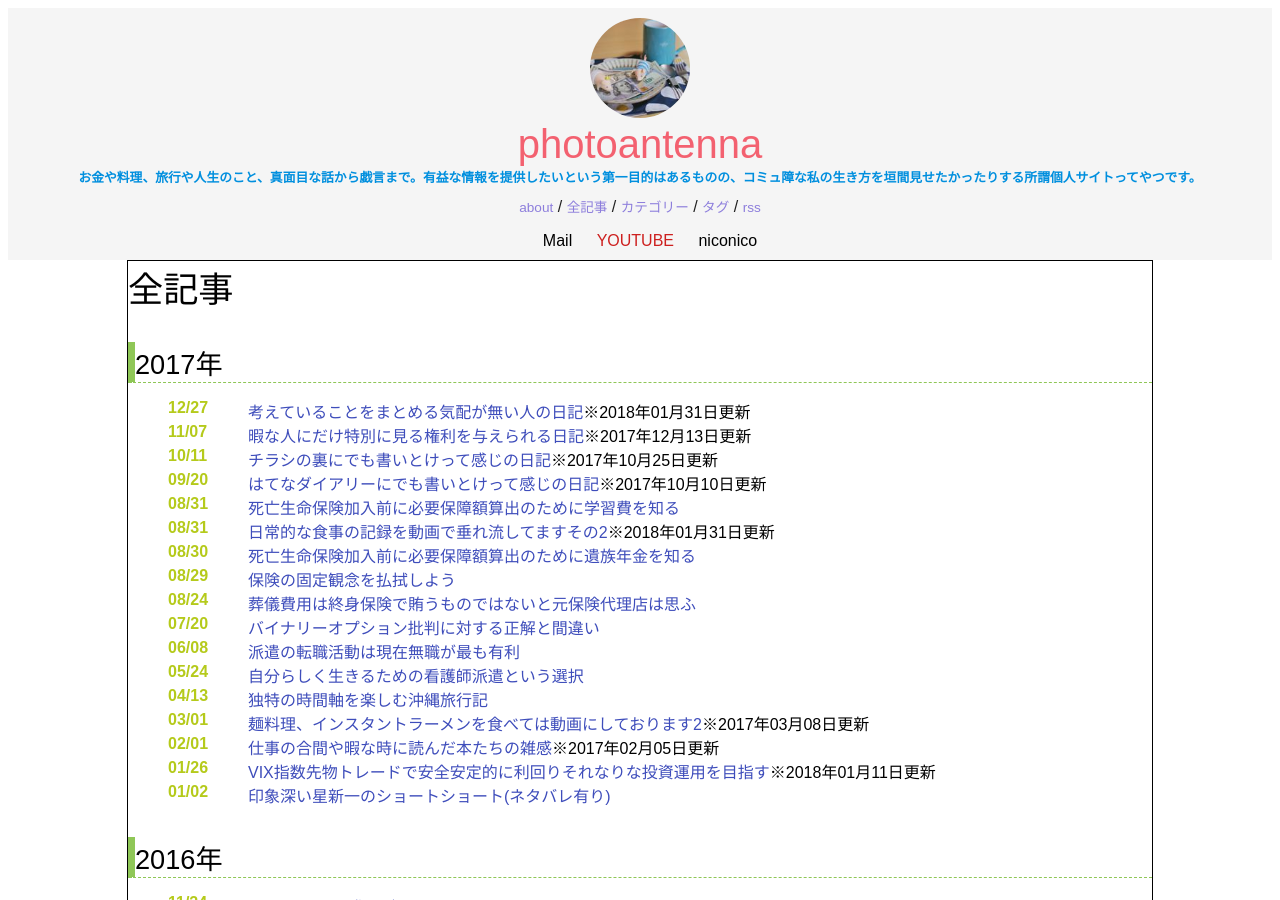
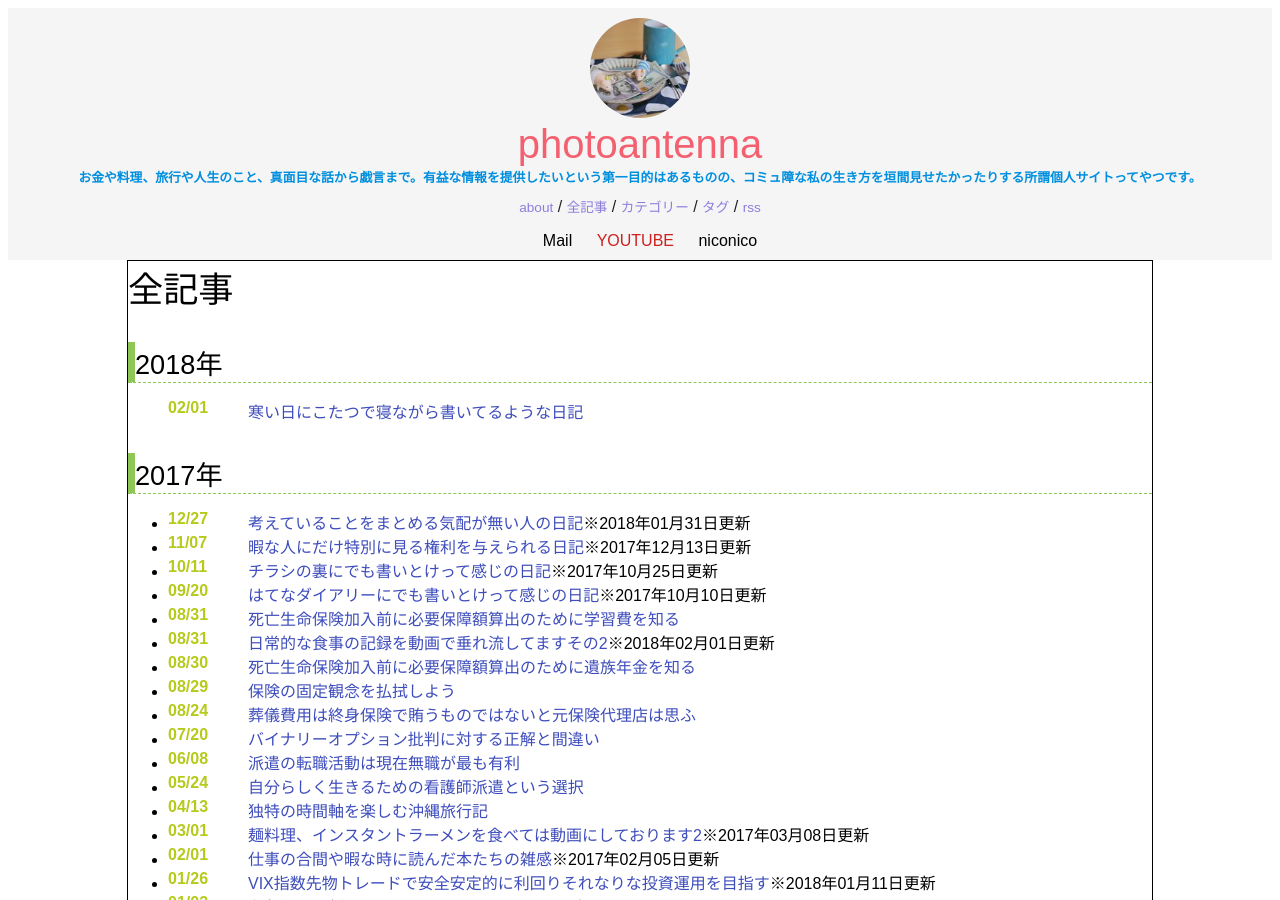
Before and after one commit to photoantenna/photoantenna.github.io, a Jekyll site: the page built from archive.html, in a window 1280 px wide and 900 px high. Built offline with Jekyll 4.4.1, drawn with Linux system fonts in a browser that asks for light colours; some of the changed lines change nothing that is shown.

Commit message:
日記更新、5月後半の食事動画アップ

```diff
--- a/_posts/2017-8-31-food.md
+++ b/_posts/2017-8-31-food.md
@@ -2,7 +2,7 @@
 layout: post
 title: "日常的な食事の記録を動画で垂れ流してますその2"
 permalink: table2
-update: 2018-1-31
+update: 2018-2-1
 excerpt: "特別なものを作るでもない、張り切って作るでもない普通の食事内容を記録して動画に残しています。レシピも載せないので何の参考にもなりませんが、他人の家を覗き見するような気持ちで見るともしかしたら楽しめるかもしれませんｗ"
 categories: "料理"
 tags: "料理 動画"
@@ -151,3 +151,21 @@
 この店はなんと言っても冷やしたぬきうどん。冬に行っても誰か一人は冷やしたぬきうどんを確保した方が良いレベルで冷やしたぬきうどん。うどん屋さんだけど何気に蕎麦もかなり美味しい。しかしそれでも冷やしたぬきうどんなのですこの店は。コシの強さ、ツルリとした滑らかな喉越し、ツユの旨さ、天かすの揚げ具合、異質な感じのトマト(リンゴの時もある)、ボリューム、値段どれを取っても隙がまるで無い。大盛りにするとでかい洗面器のような器でもってきてくれる。軽くデカ盛りに片足突っ込んだくらいの量。とりあえずいわきでうどんって言ったら間違いなくココです。むしろ他に匹敵する店があったら教えて欲しい。ややつっけんどんなおばちゃんもそれはそれで風物詩ということで大目に見ていただきたいくらいにはとにかく美味しいのです。いわき市で急にうどんが食べたくなったら是非ともお立ち寄りください。
 
 <iframe src="https://www.google.com/maps/embed?pb=!1m14!1m8!1m3!1d12758.413742543575!2d140.796294!3d36.923745!3m2!1i1024!2i768!4f13.1!3m3!1m2!1s0x0%3A0x42491c554adb89b!2z5omH5bGL44GG44Gp44KT6JS1!5e0!3m2!1sja!2sjp!4v1517364995369" width="400" height="300" frameborder="0" style="border:0" allowfullscreen></iframe>
+
+### 2017年5月の食事動画後半:黒部ダムやばす
+
+人間に工事できない場所は無いのだろうか？
+
+<div class="video-container"><iframe width="560" height="315" src="https://www.youtube.com/embed/Ieyq0PGOzFo" frameborder="0" allow="autoplay; encrypted-media" allowfullscreen></iframe></div>
+
+#### 黒部ダム周辺を旅行してきました。
+
+黒部立山ツアー的なものに参加してきた。さすが長野の山の方なだけあって暖かい5月だというのにちらほら雪が積もっていた。ってか万年雪が多めな感じらしい。黒部ダムはトロッコ列車に乗って豊かな自然を満喫しながら室井滋のナレーションに従って黒部ダム建設当時の状況がおぼろげながら伺い知れた。ダム建設に関してはね、正直どんだけ死人出たのよって感じｗそもそも工事難易度高いし雪めっちゃ降るから現場行くこと自体が大変だしでちょっとワタクシは余程の報酬積まれても仕事お断りしたい所存です。まずここにダム作ろうと思った奴サイコパスなんじゃねぇかと思っちゃいますですよ。
+
+まぁそんなことは置いておいて、黒部ダム界隈は非常に緑深い渓谷のような景観で最高に清々しかった。そんで立山連峰をちょっと登れば雄々しいというか刺々しい山々が雪を纏って神秘的でもあったり。いやー山って素晴らしいですね。こんなん歩いて登る人いるんだから人間ってオソロシス。
+
+動画には無いけど黒部ダムからトロリーバスで山の上の方に行ってアルペンルートも見てきた。道路脇に20mくらいの高〜い雪の壁が出来てるとこね。何かで見たことある人もいるんじゃないでしょうか。さすがにピーク時ほど高くなかったもののそれでも十数メートルの雪が積もっていた。こりゃすげーって感じの景色ではあるんだけどもいかんせん人も多いもので実際そこまでの感動は無かった。やはり景観を損ねるのは観光客そのものである。私もその一人なんだけどさ。個人的にはトロッコ列車の自然の方が断然好き。サル見れたしねｗ
+
+ちなみに参加したツアー最終日は朝6時くらいに食事して帰り新幹線で東京に着いたのが日付変わる前くらい。朝、食堂に行く時にはツアーガイドさんが「おはようございます」と出迎えてくれた。早起きで大変だなーなんて思ってて帰りに新幹線降りる前に明日は流石に休みだろうと思ってその旨を聞いたら「仕事です」と返答が来た。あのー、ツアーガイドって激務すぎやしませんかね？
+
+<iframe style="border:none;display:block;margin:0 auto;overflow:hidden;height:155px;width:80%;max-width:80%;" title="立山黒部アルペンルート　オフィシャルガイド" src="http://hatenablog.com/embed?url=https://www.alpen-route.com/index.php"></iframe>
--- /dev/null
+++ b/_posts/2018-02-01-diary.md
@@ -0,0 +1,25 @@
+---
+layout: post
+title: "寒い日にこたつで寝ながら書いてるような日記"
+permalink: diary05
+excerpt: "日常のことや出来事に対する自分の反応を文章化していこうのコーナーです。特にテーマも設けずにつらつらと書いていくとっても楽しいコーナーです。見る人にとって楽しいコーナーかどうかは定かではありませんよー"
+categories: "日記"
+tags: "日記"
+keywords: "日記, FX, バスケット取引"
+mokuji: true
+update:
+image:
+  feature: diary.jpg
+---
+
+<div id="mokuji"><span>もくじ</span></div>
+
+### 二転三転して2018年2月1日
+
+FXの投資方針が色々と散らかって決めては辞め決めては辞めるを繰り返していた昨今ですが、ようやく方針が決まりましたパチパチ。最終的には「ドルコストっぽい感じで日本円バスケット売り」的に外貨を長期間買っていこうという方針。FXは仕組み上、何かを買いたいまたは売りたいと思ったら対になる通貨も買ったり売らなければいけないってのがどうもしっくりこなかったんだけど、バスケット取引を擬似的にやれば一つの通貨のみを売買してるような感覚でトレードが出来るという情報を得て、なるほど納得と思い私もそれに乗っかってみようと考えたのですハイ。
+
+で、私は日本に住んでて円で給料をもらっているのでとりあえず円は買うより売りかなと。最初はMatafっていうサイトのCurrency index見て日足ベースで一番弱い主要通貨を長期で買っていこうかなと思ったけど、結局ドルコストっぽいトレードになるんなら現在の通貨の強弱はあんまり意味ないかなと思ったので計算が楽チン且つ低金利な日本円を売っていくのが日本人であることの優位性を活かせるかなーと思って方針を決めたって感じ。ちなみに円売りバスケット取引をするためにはクロス円を全部ロングすればいいだけ。ただ全ての通貨ペアで同じ数量買っちゃうと取引高に偏りが出来てしまうのでGBPのような高い通貨は少なく、NZDのような安い通貨は多く買う必要がある。詳細は決めてないけど買うのは主要通貨のみ。ZARとTRYは買わない。何となくレバ3倍スタートで追加購入時もレバ3倍。簡単なルールからスタートして不都合が生じたら微妙にルール改定していきましょう。
+
+やはり私には一攫千金を狙う度胸が無いのでこういうトレードになっちゃうね。
+
+<iframe style="border:none;display:block;margin:0 auto;overflow:hidden;height:155px;width:80%;max-width:80%;" title="Currency Index - Mataf" src="http://hatenablog.com/embed?url=https://www.mataf.net/en/forex/tools/currency-index"></iframe>
```
